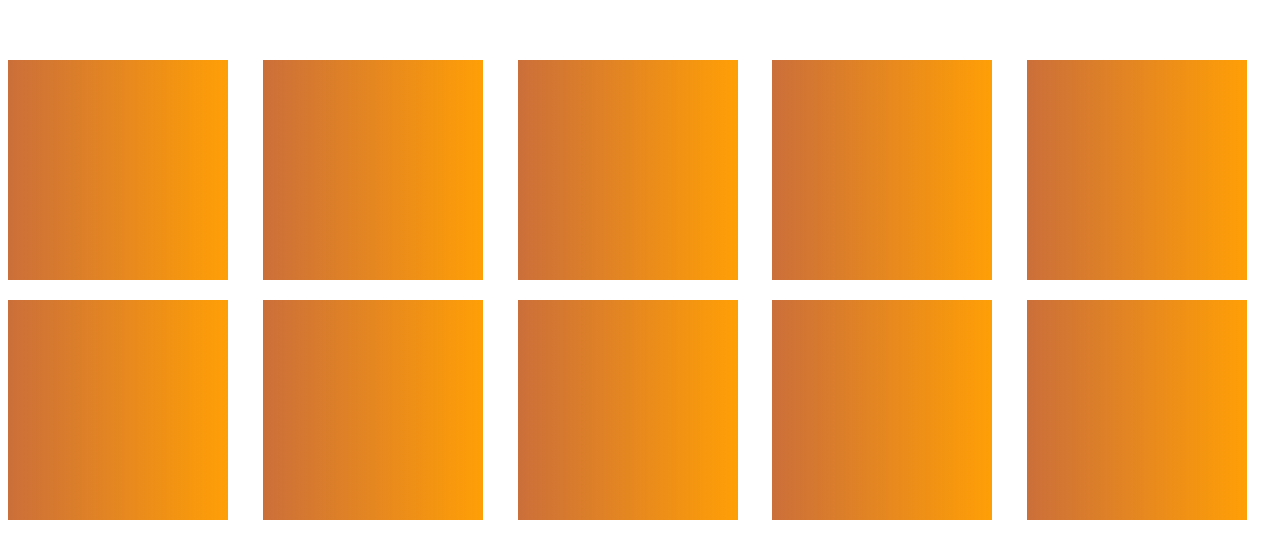
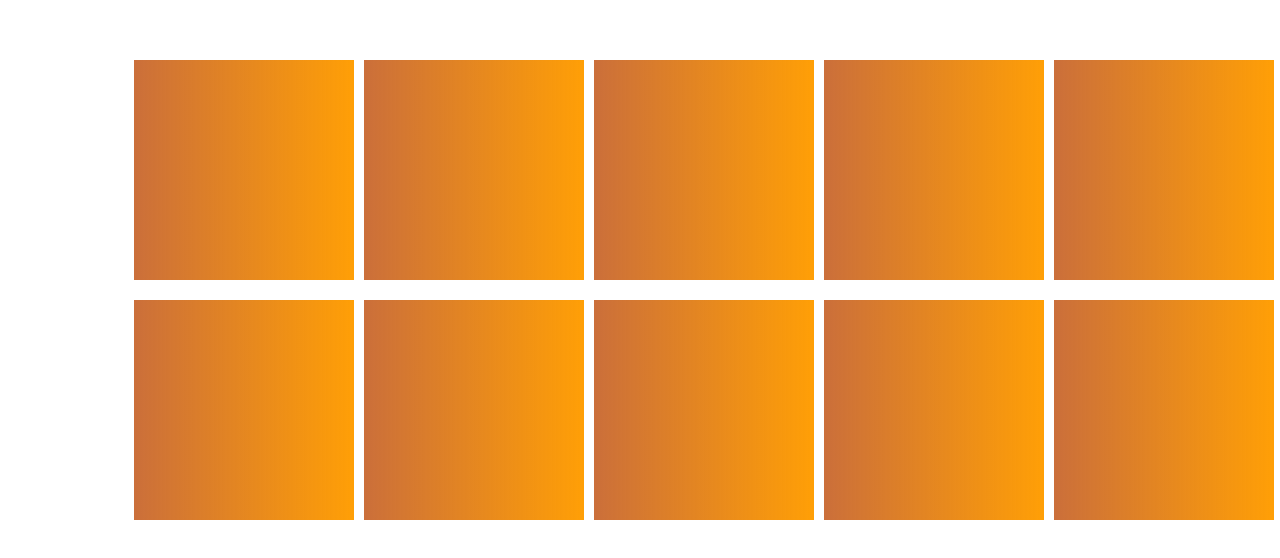
Before and after one commit to annie-uchiha/memory-game-via-vue, a Vue app in the folder memory-game/: page / in a window 1280 px wide. Shown: the top 558 px of the page. Built offline with nearby package versions, Linux system fonts and the light colour scheme.

Commit message:
working on styles

```diff
--- a/memory-game/src/components/GameBoard.vue
+++ b/memory-game/src/components/GameBoard.vue
@@ -131,6 +131,7 @@ export default {
   display: grid;
   grid-row-gap: 20px;
   grid-column-gap: 10px;
+ margin: 0 10%;
 }
 
 .grid-level-1 {
```
